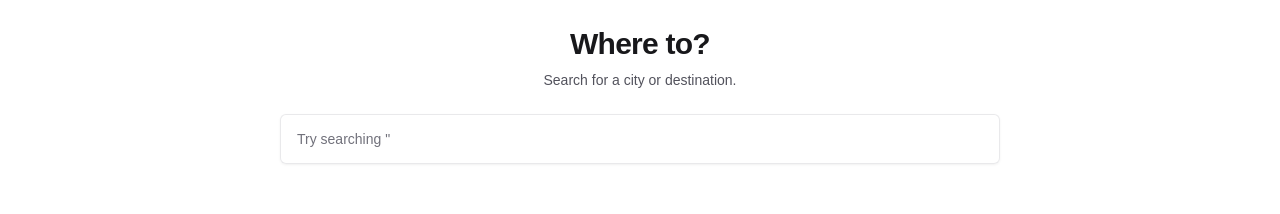
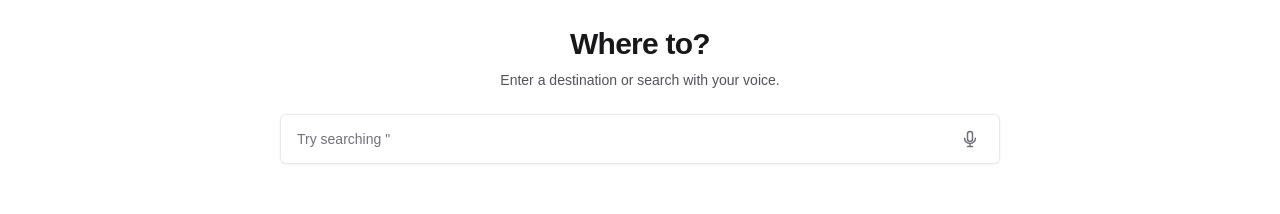
Before and after one commit to md-faizanahmad/trip_pulse, a Next.js app: page / in a window 1280 px wide. Shown: the part 338-552 px from the top of the page. Built offline with nearby package versions, Linux system fonts and the light colour scheme; no server answers.

Commit message:
feat: clarify destination search instructions

```diff
--- a/src/components/destinations/DestinationSearch.tsx
+++ b/src/components/destinations/DestinationSearch.tsx
@@ -1,7 +1,8 @@
 "use client";
 
-import { useState, useEffect } from "react";
+import { useEffect, useState } from "react";
 import { useDestinationSearch } from "@/hooks/useDestinationSearch";
+import { useVoiceSearch } from "@/hooks/useVoiceSearch";
 import DestinationSearchResults from "@/components/destinations/DestinationSearchResults";
 import { validateDestinationQuery } from "@/validation/validation";
 import SearchSkeleton from "./SearchSkeleton";
@@ -22,6 +23,16 @@ export default function DestinationSearch() {
   const [typingSpeed, setTypingSpeed] = useState(150);
 
   const { destinations, status, error } = useDestinationSearch(query);
+
+  const {
+    isSupported: isVoiceSearchSupported,
+    isListening,
+    error: voiceError,
+    startListening,
+    stopListening,
+  } = useVoiceSearch({
+    onResult: setQuery,
+  });
 
   const isLoading = status === "loading";
   const validationError = validateDestinationQuery(query);
@@ -64,16 +75,27 @@ export default function DestinationSearch() {
     };
 
     const timer = setTimeout(handleTyping, typingSpeed);
+
     return () => clearTimeout(timer);
   }, [currentPlaceholder, isDeleting, placeholderIndex, query, typingSpeed]);
 
   function handleQueryChange(value: string) {
     const sanitizedValue = value.replace(/[^a-zA-ZÀ-ÿ\s.'-]/g, "");
+
     setQuery(sanitizedValue);
   }
 
   function handleClear() {
     setQuery("");
+  }
+
+  function handleVoiceSearch() {
+    if (isListening) {
+      stopListening();
+      return;
+    }
+
+    startListening();
   }
 
   return (
@@ -89,7 +111,7 @@ export default function DestinationSearch() {
           </h2>
 
           <p className="mt-2 text-sm text-zinc-600">
-            Search for a city or destination.
+            Enter a destination or search with your voice.
           </p>
         </div>
 
@@ -108,11 +130,11 @@ export default function DestinationSearch() {
                 query ? "" : currentPlaceholder || "Search a destination..."
               }
               autoComplete="off"
-              aria-busy={isLoading}
-              className="w-full rounded-md border border-zinc-200/80 bg-white/75 px-4 py-3.5 pr-20 text-base font-medium text-zinc-950 shadow-sm shadow-zinc-900/5 backdrop-blur-md outline-none transition duration-200 placeholder:text-zinc-500 focus:border-zinc-400 focus:bg-white/90 focus:shadow-md focus:shadow-zinc-900/10 focus:ring-1 focus:ring-zinc-300 disabled:cursor-not-allowed disabled:bg-zinc-100/70 sm:text-sm [&::-webkit-search-cancel-button]:hidden [&::-webkit-search-decoration]:hidden [&::-webkit-search-results-button]:hidden [&::-webkit-search-results-decoration]:hidden"
+              aria-busy={isLoading || isListening}
+              className="w-full rounded-md border border-zinc-200/80 bg-white/75 px-4 py-3.5 pr-24 text-base font-medium text-zinc-950 shadow-sm shadow-zinc-900/5 backdrop-blur-md outline-none transition duration-200 placeholder:text-zinc-500 focus:border-zinc-400 focus:bg-white/90 focus:shadow-md focus:shadow-zinc-900/10 focus:ring-1 focus:ring-zinc-300 sm:text-sm [&::-webkit-search-cancel-button]:hidden [&::-webkit-search-decoration]:hidden [&::-webkit-search-results-button]:hidden [&::-webkit-search-results-decoration]:hidden"
             />
 
-            <div className="absolute inset-y-0 right-3 flex items-center gap-2">
+            <div className="absolute inset-y-0 right-3 flex items-center gap-1">
               {query && (
                 <button
                   type="button"
@@ -128,6 +150,45 @@ export default function DestinationSearch() {
                   >
                     <path
                       d="M5 5l10 10M15 5L5 15"
+                      stroke="currentColor"
+                      strokeWidth="1.75"
+                      strokeLinecap="round"
+                    />
+                  </svg>
+                </button>
+              )}
+
+              {isVoiceSearchSupported && (
+                <button
+                  type="button"
+                  onClick={handleVoiceSearch}
+                  aria-label={
+                    isListening ? "Stop voice search" : "Search by voice"
+                  }
+                  aria-pressed={isListening}
+                  className={`rounded-md p-2 transition focus:outline-none focus:ring-2 focus:ring-zinc-300 ${
+                    isListening
+                      ? "bg-red-50 text-red-600"
+                      : "text-zinc-500 hover:bg-zinc-100 hover:text-zinc-900"
+                  }`}
+                >
+                  <svg
+                    aria-hidden="true"
+                    viewBox="0 0 24 24"
+                    fill="none"
+                    className={`h-5 w-5 ${isListening ? "animate-pulse" : ""}`}
+                  >
+                    <rect
+                      x="9"
+                      y="3"
+                      width="6"
+                      height="12"
+                      rx="3"
+                      stroke="currentColor"
+                      strokeWidth="1.75"
+                    />
+                    <path
+                      d="M5.5 11a6.5 6.5 0 0 0 13 0M12 17.5V21M9 21h6"
                       stroke="currentColor"
                       strokeWidth="1.75"
                       strokeLinecap="round"
@@ -153,6 +214,18 @@ export default function DestinationSearch() {
           </p>
         )}
 
+        {voiceError && (
+          <p className="mt-3 text-sm text-red-600" role="alert">
+            {voiceError}
+          </p>
+        )}
+
+        {isListening && (
+          <p className="mt-3 text-sm text-zinc-600" role="status">
+            Listening...
+          </p>
+        )}
+
         {isLoading && <SearchSkeleton />}
 
         {status === "error" && (
```
